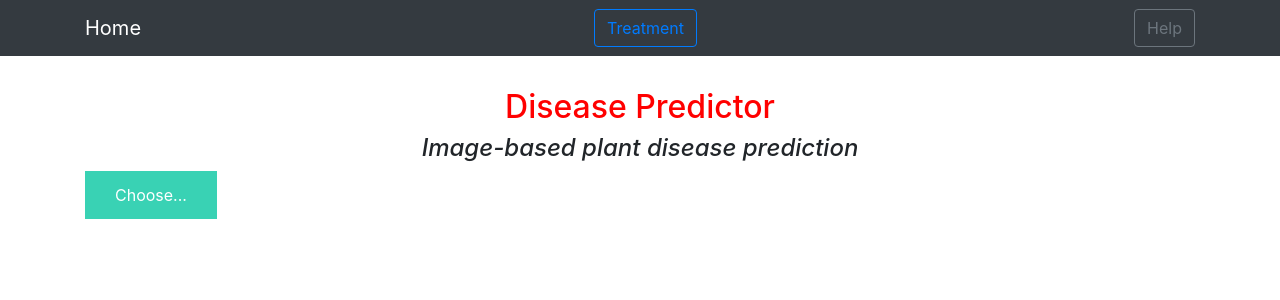
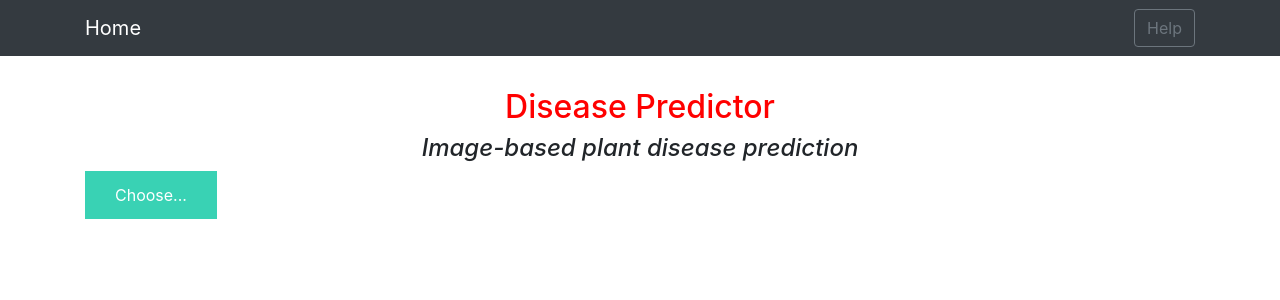
Before and after one commit to upendrak/plantmd, a Flask app: page / in a window 1280 px wide. Shown: the top 300 px of the page. Run offline with Flask 2, Linux system fonts and the light colour scheme; some libraries are stand-ins or nearby versions.

Commit message:
Update templates

```diff
--- a/static/js/main.js
+++ b/static/js/main.js
@@ -12,6 +12,7 @@ $(document).ready(function () {
                 $('#imagePreview').css('background-image', 'url(' + e.target.result + ')');
                 $('#imagePreview').hide();
                 $('#imagePreview').fadeIn(650);
+                console.log(e.target.input.files[0].name);
             }
             reader.readAsDataURL(input.files[0]);
         }
--- a/templates/base.html
+++ b/templates/base.html
@@ -16,8 +16,7 @@
     <nav class="navbar navbar-dark bg-dark">
         <div class="container">
             <a class="navbar-brand" href="#">Home</a>
-            <button class="btn btn-outline-primary btn-default">Treatment</button>
-            <button class="btn btn-outline-secondary my-2 my-sm-0" type="submit">Help</button>
+            <button class="btn btn-outline-secondary my-2 my-sm-0" onclick="location.href='https://www.loom.com/embed/7a1dd10496d8440d9a45d2f11f2f5122'" type="button">Help</button>
         </div>
     </nav>
     <div class="container">
--- a/templates/index.html
+++ b/templates/index.html
@@ -1,10 +1,10 @@
 {% extends "base.html" %} {% block content %}
 
-<!-- <h2><center>Disease Predictor</center></h2> -->
 <h2 style="color:rgb(255,0,0)"><center>Disease Predictor</center></h2>
 <h4><center><i>Image-based plant disease prediction</i></center></h4>
 
 <div>
+
     <form id="upload-file" method="post" enctype="multipart/form-data">
         <label for="imageUpload" class="upload-label">
             Choose...
```
